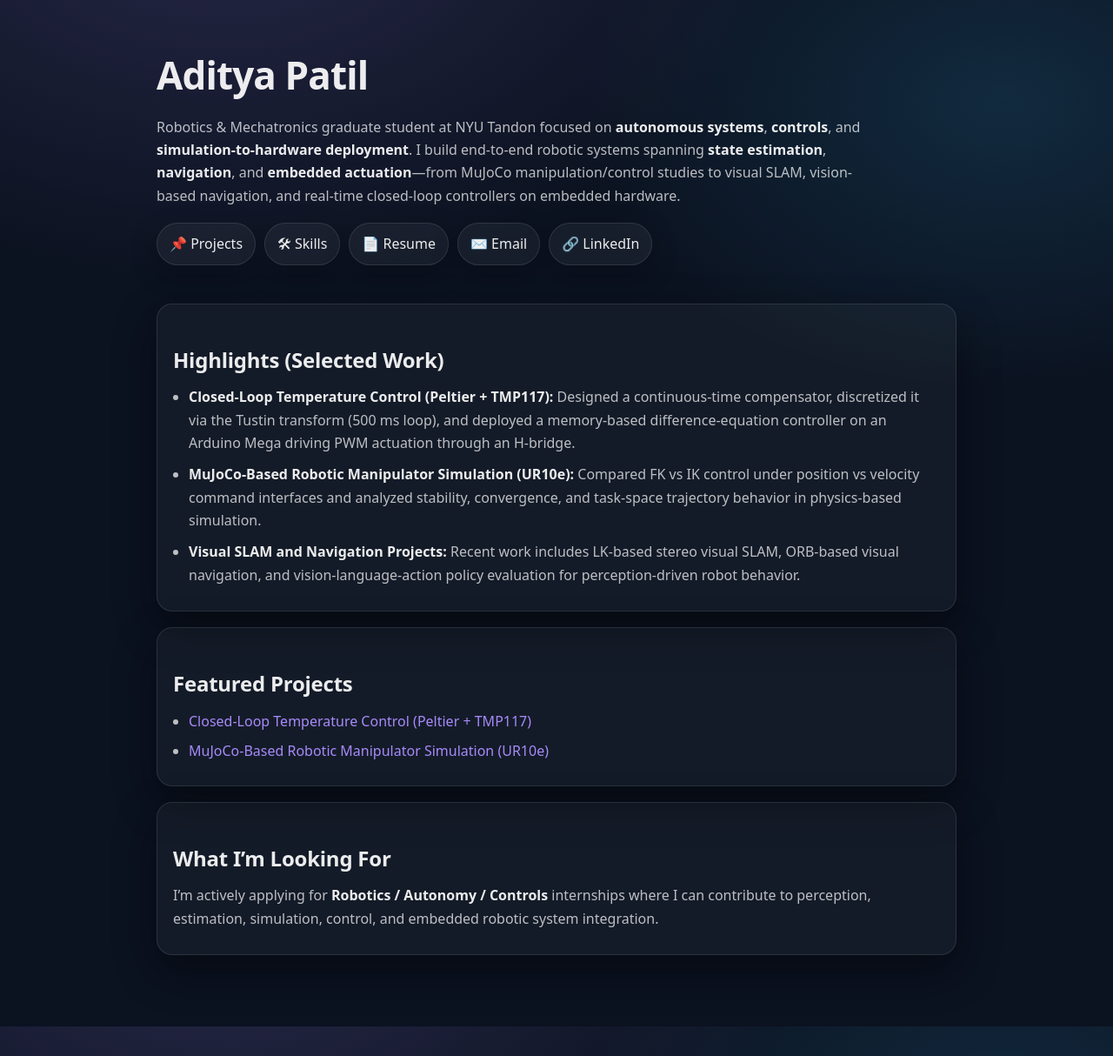
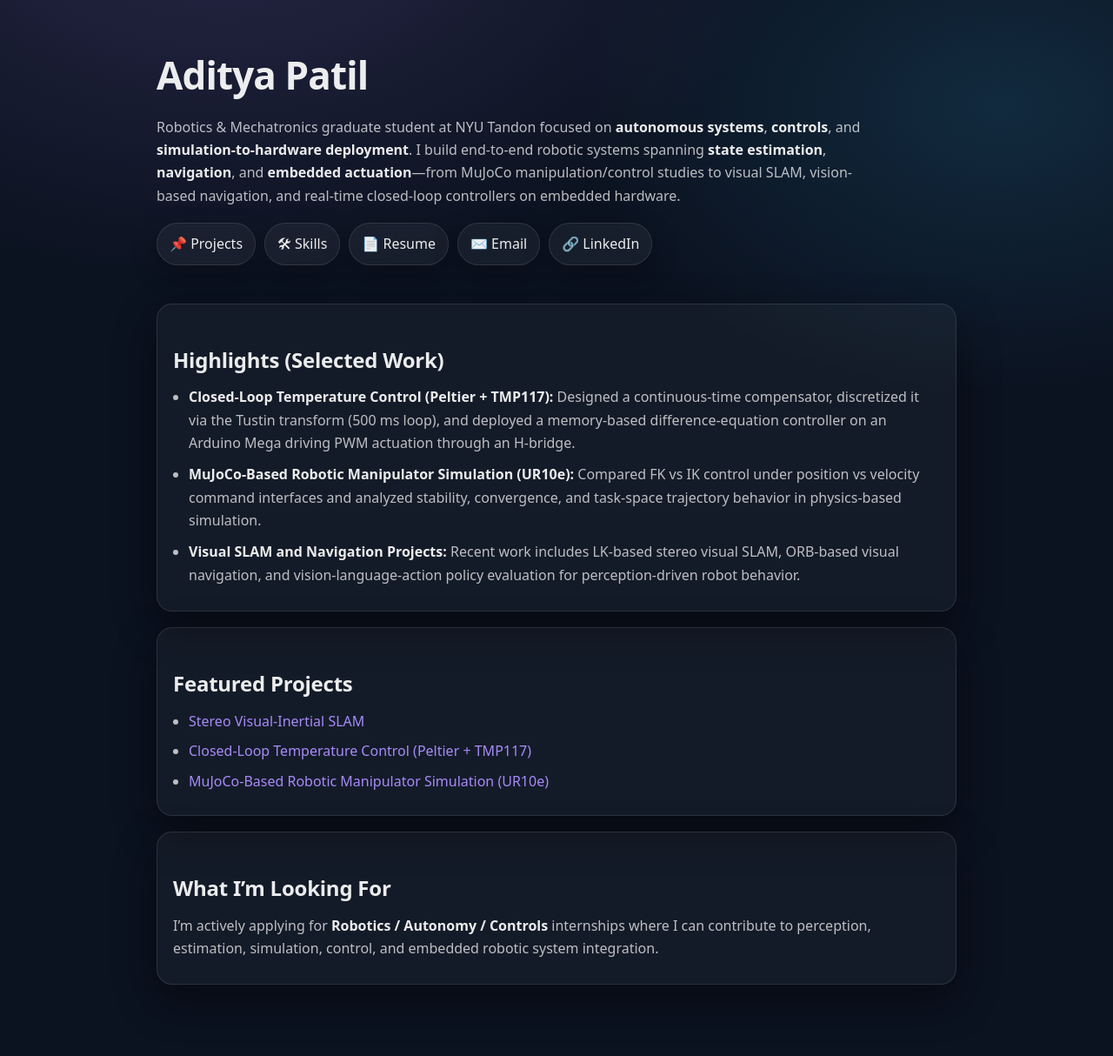
Before and after one commit to adityx23/adityapatil, a Jekyll site: the page built from index.md, in a window 1280 px wide. Shown: the whole page at 87% size. Built offline with Jekyll 4.4.1, drawn with Linux system fonts in a browser that asks for light colours.

Commit message:
Update index.md

```diff
--- a/index.md
+++ b/index.md
@@ -36,6 +36,7 @@ title: Aditya Patil
 <div class="card" markdown="1">
 ## Featured Projects
 
+- [Stereo Visual-Inertial SLAM]({{ site.baseurl }}/projects/lk-stereo-visual-slam)
 - [Closed-Loop Temperature Control (Peltier + TMP117)]({{ site.baseurl }}/projects/thermostat-closed-loop-control)
 - [MuJoCo-Based Robotic Manipulator Simulation (UR10e)]({{ site.baseurl }}/projects/mujoco-manipulator)
 
```
